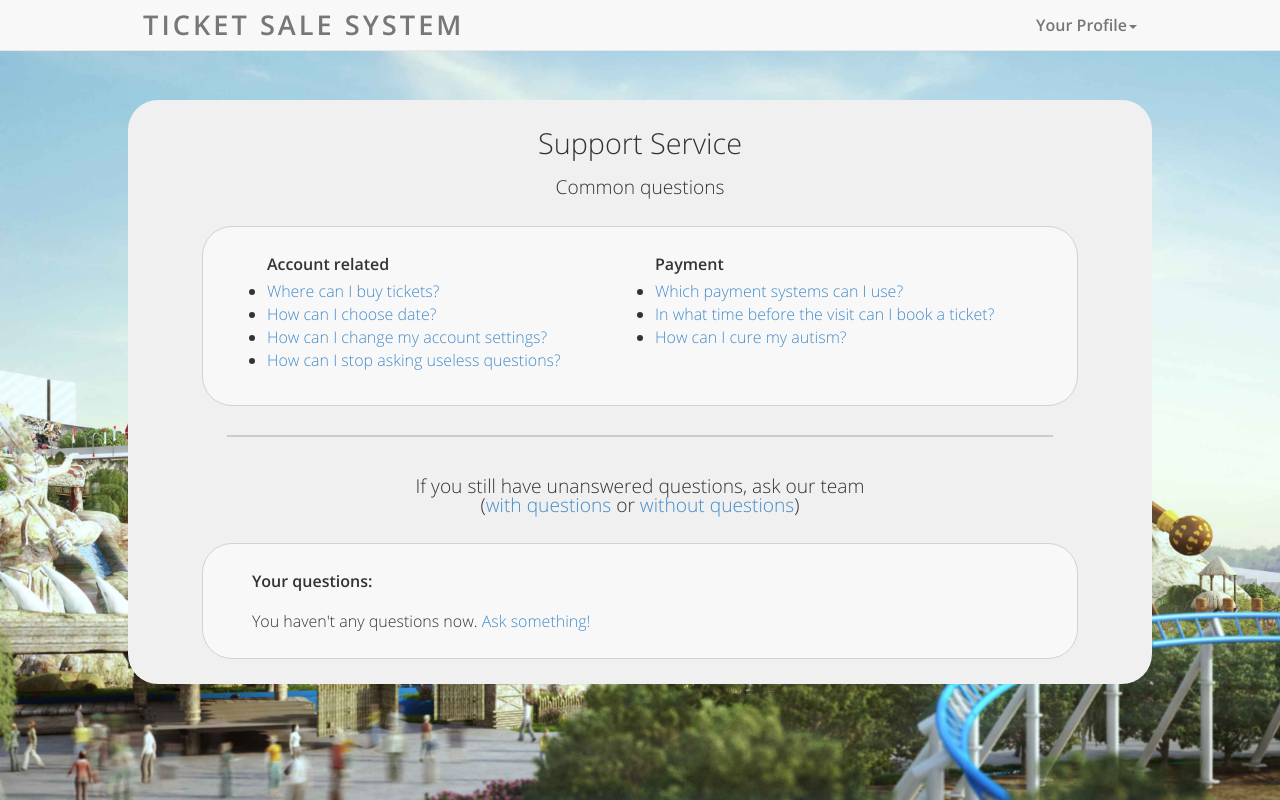
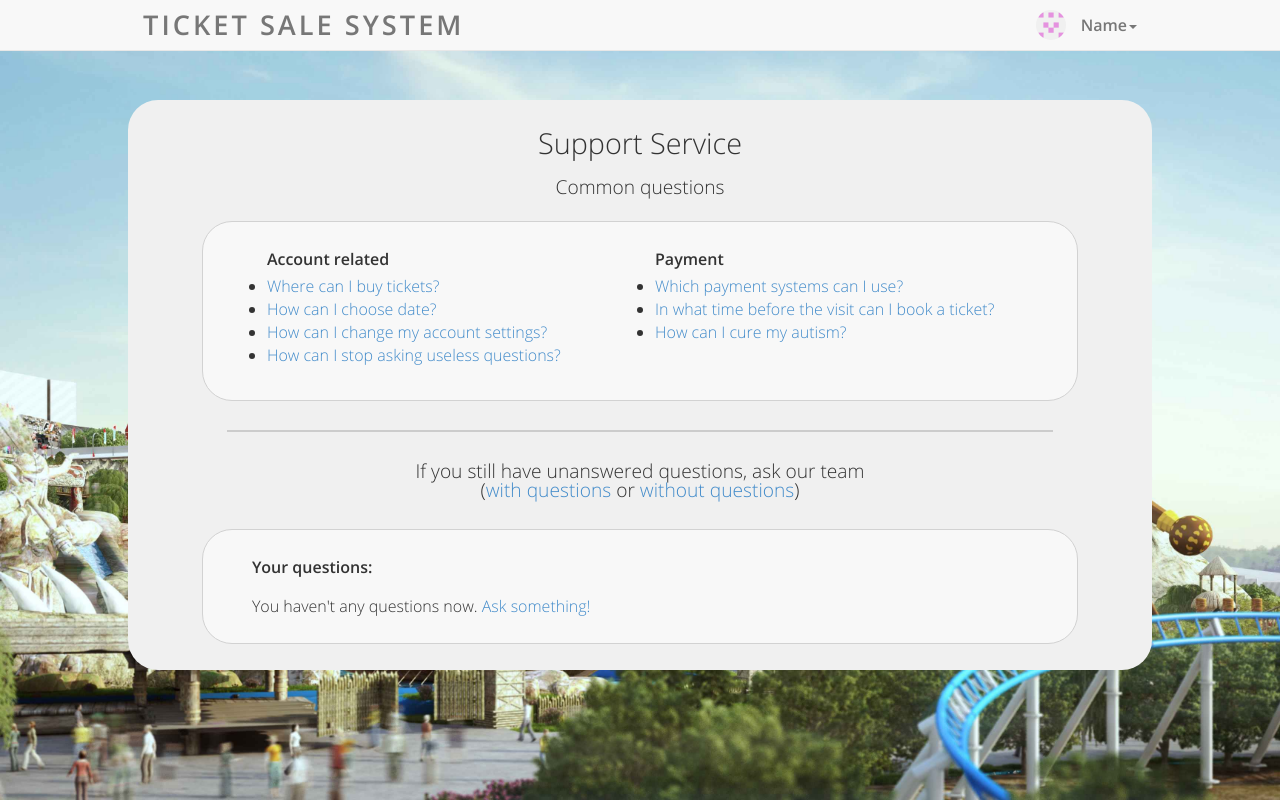
Before and after one commit to vertvvv/TicketSaleSystemTemplate, a plain HTML site: page support.html in a window 1280 px wide. Drawn offline with Linux system fonts and the light colour scheme.

Commit message:
Profile avatars add

```diff
--- a/css/main.css
+++ b/css/main.css
@@ -699,6 +699,14 @@ nav {
     transition: 0.5s;
 }
 
+.avatar-img {
+    margin-top: -5px;
+    margin-right: 15px;
+    float: left;
+    width: 30px;
+    height: 30px;
+}
+
 /*PROFILE.HTML*/
 
 .settings-main {
@@ -1330,7 +1338,7 @@ button.print-button:hover .print-icon::after {
 .common-questions {
     width: 90%;
     margin: 0 auto;
-    margin-top: 3%;
+    margin-top: 2.5%;
     text-align: left;
     font-size: 1em;
     padding: 5%;
@@ -1383,7 +1391,7 @@ button.print-button:hover .print-icon::after {
     width: 85%;
     margin: auto;
     margin-top: 3%;
-    margin-bottom: 4%;
+    margin-bottom: 3%;
 }
 
 @media (max-width: 767px) {
--- a/support.html
+++ b/support.html
@@ -30,7 +30,8 @@
         <div class="collapse navbar-collapse" id="bs-example-navbar-collapse-1">
             <ul class="nav navbar-nav navbar-right">
                 <li class="dropdown">
-                    <a href="#" class="dropdown-toggle" data-toggle="dropdown" role="button" aria-haspopup="true" aria-expanded="false">Your Profile<span class="caret"></span></a>
+                    <a href="#" class="dropdown-toggle" data-toggle="dropdown" role="button" aria-haspopup="true" aria-expanded="false">
+                        <img class="img-circle avatar-img" src="img/identicon8.png" alt="">Name<span class="caret"></span></a>
                     <ul class="dropdown-menu dropdown-menu-fix">
                         <li><a href="cart.html">Shopping Cart</a></li>
                         <li><a href="orders.html">Orders</a></li>
```
Also changed, not shown: assets/test_profile.html (+2 -1 lines), cart.html (+2 -1 lines), orders.html (+2 -1 lines), settings.html (+3 -2 lines), img/identicon.png (added), img/identicon1.png (added), img/identicon2.png (added), img/identicon3.png (added), img/identicon4.png (added), img/identicon4_admin.png (added), img/identicon5.png (added), img/identicon6.png (added), img/identicon7.png (added), img/identicon8.png (added), 1 more files.
